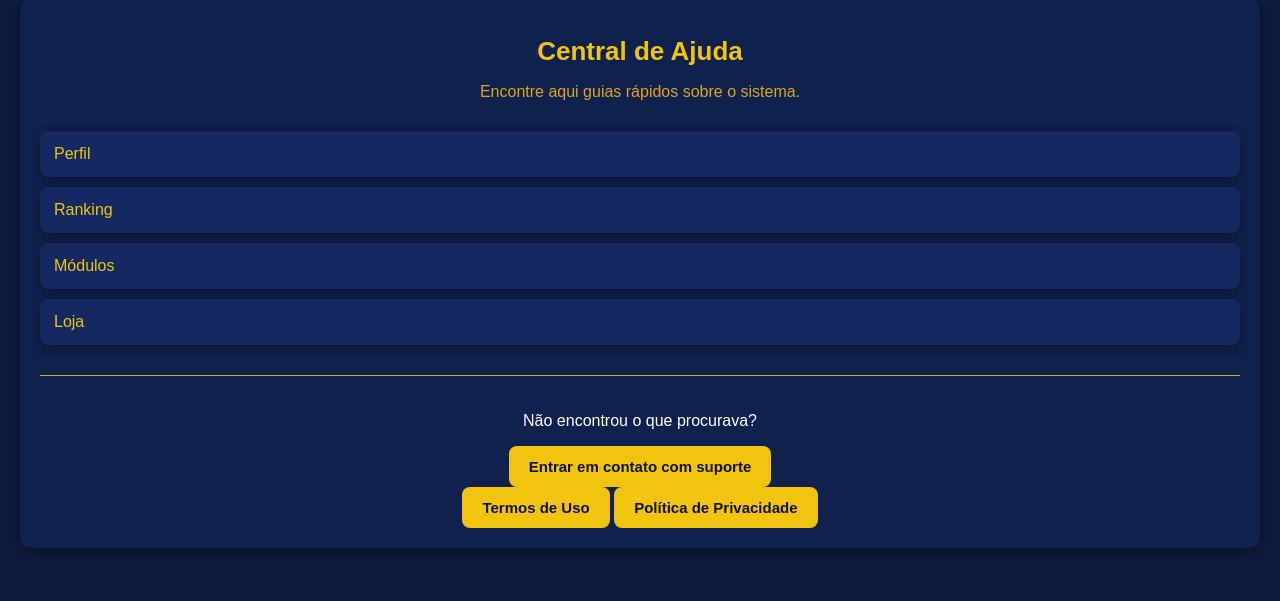
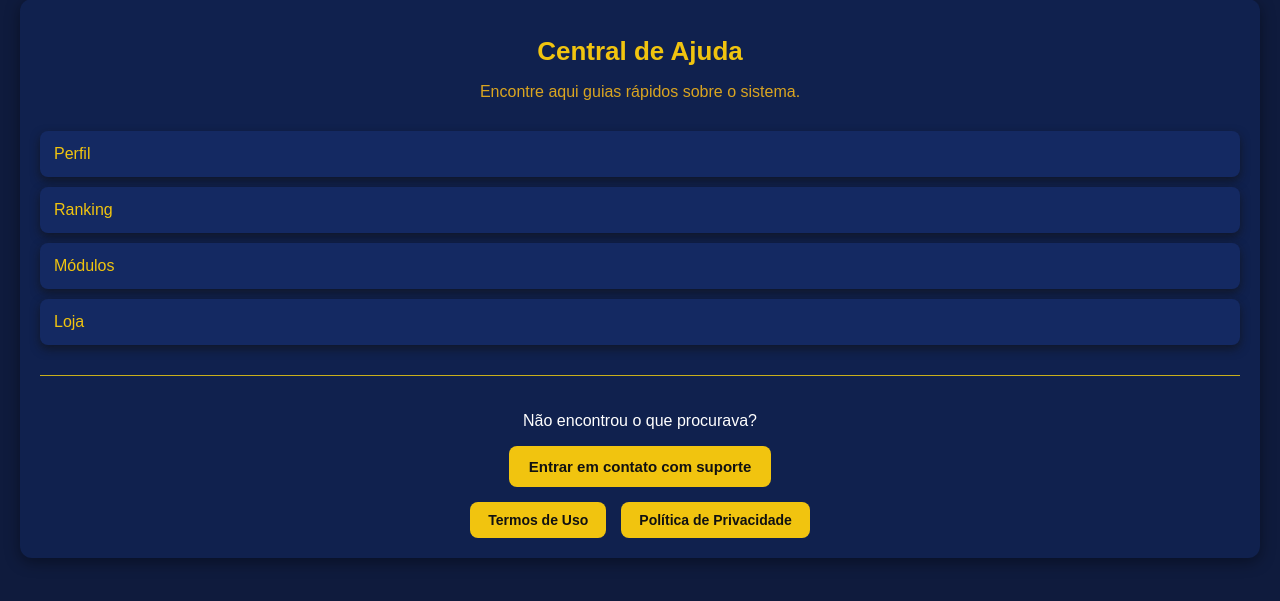
Before and after one commit to gabi-tarifa/AurumProject, a Flask app: page /ajuda in a window 1280 px wide. Shown: the part 91-692 px from the top of the page. Run offline with Flask 3, Linux system fonts and the light colour scheme; the visitor is signed in with stand-in values (Sample User, id 1).

Commit message:
Add files via upload

```diff
--- a/AurumProject/static/css/ajuda.css
+++ b/AurumProject/static/css/ajuda.css
@@ -115,3 +115,22 @@ header button {
 .support-btn:hover {
   background: #d4ac0d;
 }
+
+.policy-buttons {
+  display: flex;
+  justify-content: center;
+  gap: 15px;
+  margin-top: 15px;
+}
+
+.policy-buttons .support-btn {
+  background: #f1c40f;
+  color: #111;
+  padding: 10px 18px;
+  font-size: 14px;
+  transition: background 0.3s;
+}
+
+.policy-buttons .support-btn:hover {
+  background: #d4ac0d;
+}
```
